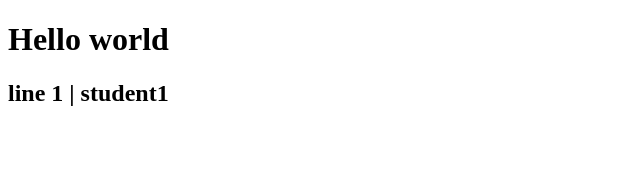
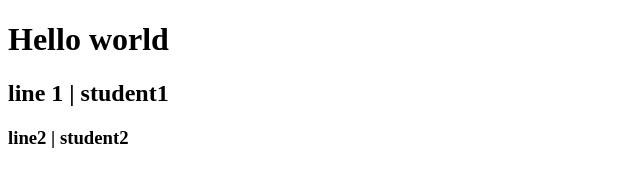
Before and after one commit to shruti7171/test_branching, a plain HTML site: page index.html in a window 1280 px wide. Shown: the whole page, without its empty margins (0-640 px from the left). Drawn offline with Linux system fonts and the light colour scheme.

Commit message:
s2 modified

```diff
--- a/index.html
+++ b/index.html
@@ -8,5 +8,6 @@
 <body>
     <h1>Hello world</h1>
     <h2>line 1 | student1</h2>
+    <h3> line2 | student2</h3>
 </body>
 </html>
```
